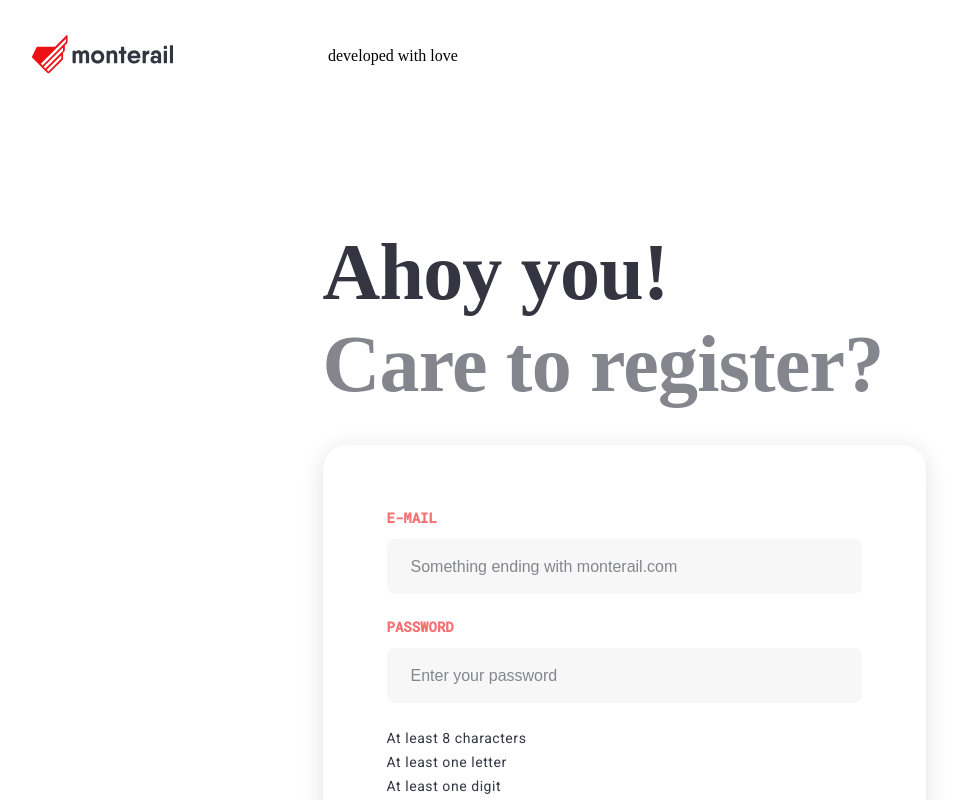
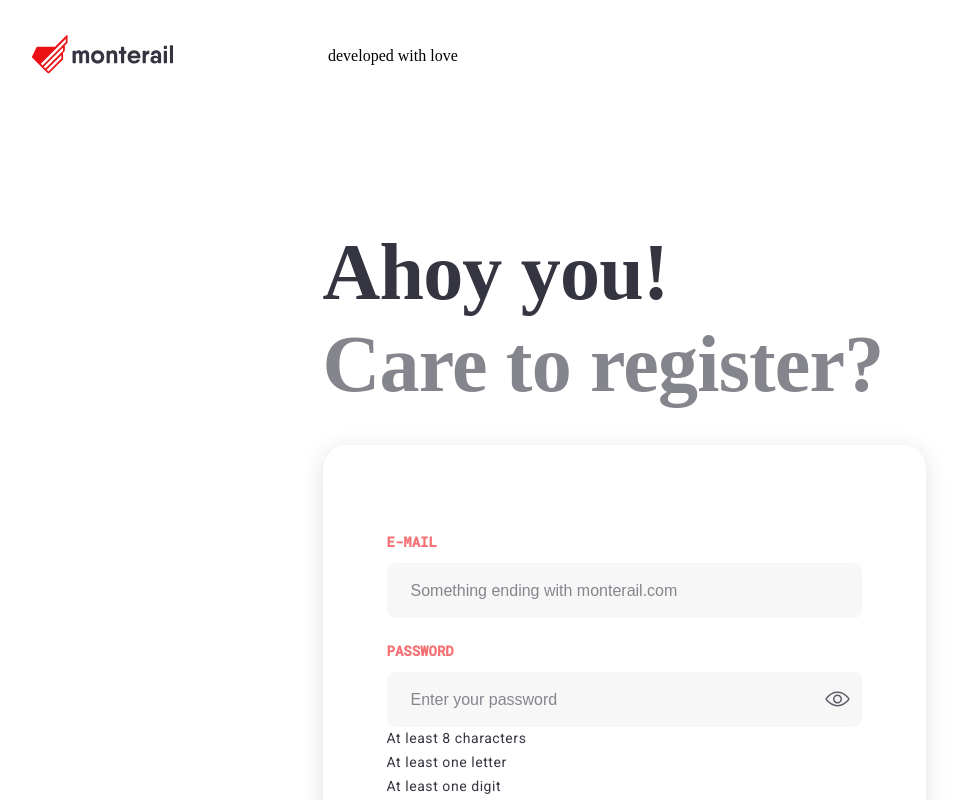
Before and after one commit to martaqh/monte-cinema-project, a Vue app: page /reg in a window 1280 px wide. Shown: the top 800 px of the page, without its empty margins (16-975 px from the left). Built offline with nearby package versions, Linux system fonts and the light colour scheme; a web font is replaced by a local one.

Commit message:
Add password visibility toggle

```diff
--- a/src/components/common/App/AppButton.vue
+++ b/src/components/common/App/AppButton.vue
@@ -142,24 +142,25 @@ export default defineComponent({
 .button-base[size="large"] {
     height: 56px;
     font-size: 18px;
-
 }
 
 .button-base[size="medium"] {
     height: 40px;
     font-size: 16px;
-
 }
 
 .button-base[size="small"] {
     height: 32px;
     font-size: 14px;
-
 }
 
 .button-base[size="tiny"] {
     height: 24px;
     font-size: 14px;
+}
 
+.button-base[usage="form"] {
+  width: 100%;
+  padding: 0 20px;
 }
 </style>
--- a/src/components/common/App/AppInput.vue
+++ b/src/components/common/App/AppInput.vue
@@ -19,29 +19,70 @@ export default defineComponent({
     type: {
       type: String,
       default: 'text'
+    },
+    isValid: {
+      type: Boolean,
+      default: true,
+    },
+  },
+  data() {
+    return {
+      eyeClicked: false,
     }
   },
   emits: ['update:modelValue', 'blur'],
+  methods: {
+    toggleVisibility() {
+      const inputSibling = document.getElementById('password');
+      const type = inputSibling.getAttribute('type');
+      type === "password" ?
+        inputSibling.setAttribute('type', "text")
+        : inputSibling.setAttribute('type', "password");
+      this.eyeClicked = !this.eyeClicked
+    }
+  }
 });
 </script>
 
 <template>
   <div class="app-input">
     <AppLabel>{{ label }}</AppLabel>
-    <input class="input"
+    <input class="app-input__field"
       :type="type"
+      :id="type"
       :placeholder="placeholder"
       :value="modelValue"
+      :isValid="isValid"
       @input="$emit('update:modelValue', $event.target.value)"
       @blur="$emit('blur', $event)"
     />
+    <button
+      v-if="type === 'password'"
+      type="button"
+      class="app-input__visibility-toggle"
+      @click="toggleVisibility()"
+    >
+      <img
+        class="app-input__visibility-toggle--icon"
+        src='@/assets/PasswordEye.svg'
+        :clicked="!eyeClicked"
+      />
+      <img
+        class="app-input__visibility-toggle--icon"
+        src='@/assets/PasswordEyeOff.svg'
+        :clicked="eyeClicked"
+      />
+    </button>
   </div>
 </template>
 
 <style lang="scss" scoped>
-.input {
+.app-input {
+  position: relative;
+  margin-top: 24px;
+}
+.app-input__field {
   padding: 17px 0;
-  margin-bottom: 24px;
   gap: 10px;
   background: $color-field-background;
   border-radius: 8px;
@@ -59,12 +100,33 @@ export default defineComponent({
   &:placeholder-shown {
     text-overflow: ellipsis;
   }
+
   &[type="date"] {
     text-indent: 12px;
     font-family: $font-main;
   }
+
+  &[isValid="false"] {
+    border: solid $color-brand;
+  }
 }
-.not-valid {
-  border: solid $color-brand;
+
+.app-input__visibility-toggle {
+  position: absolute;
+  left: 90%;
+  top: 47%;
+  border: none;
+  background-color: inherit;
+  cursor: pointer;
+
+  &--icon {
+    visibility: hidden;
+
+    &[clicked="true"] {
+      visibility: visible;
+    }
+  }
 }
+
+
 </style>
--- a/src/components/common/Form/ValidationMessage.vue
+++ b/src/components/common/Form/ValidationMessage.vue
@@ -24,8 +24,8 @@ export default defineComponent({
   line-height: 170%;
 
   p {
-      margin: 0;
-      padding: 0;
+    margin: 0;
+    padding: 0;
   }
 }
 
--- a/src/components/features/Registration/RegStepOne.vue
+++ b/src/components/features/Registration/RegStepOne.vue
@@ -88,6 +88,7 @@ export default defineComponent({
           placeholder="Something ending with monterail.com"
           v-model="email"
           @blur="emailTouched = true"
+          :is-valid="!emailErrorMessage"
         />
         <ValidationMessage
           v-if="emailErrorMessage"
@@ -101,7 +102,9 @@ export default defineComponent({
           placeholder="Enter your password"
           v-model="password"
           @blur="passwordTouched = true"
+          :is-valid="paswordTouched && isPasswordValid(password)"
         />
+
         <ValidationMessage
           :class="isLongEnough(password) ?
           'valid' : passwordTouched ? 'not-valid' : null"
@@ -124,12 +127,14 @@ export default defineComponent({
           <AppButton
             size="large"
             color-scheme="no-border"
+            usage="form"
           >
             Log in instead
           </AppButton>
           <AppButton
             size="large"
             color-scheme="main"
+            usage="form"
             @click="handleSubmit"
           >
             Next step
```
Also changed, not shown: src/assets/PasswordEye.svg (added), src/assets/PasswordEyeOff.svg (added).
